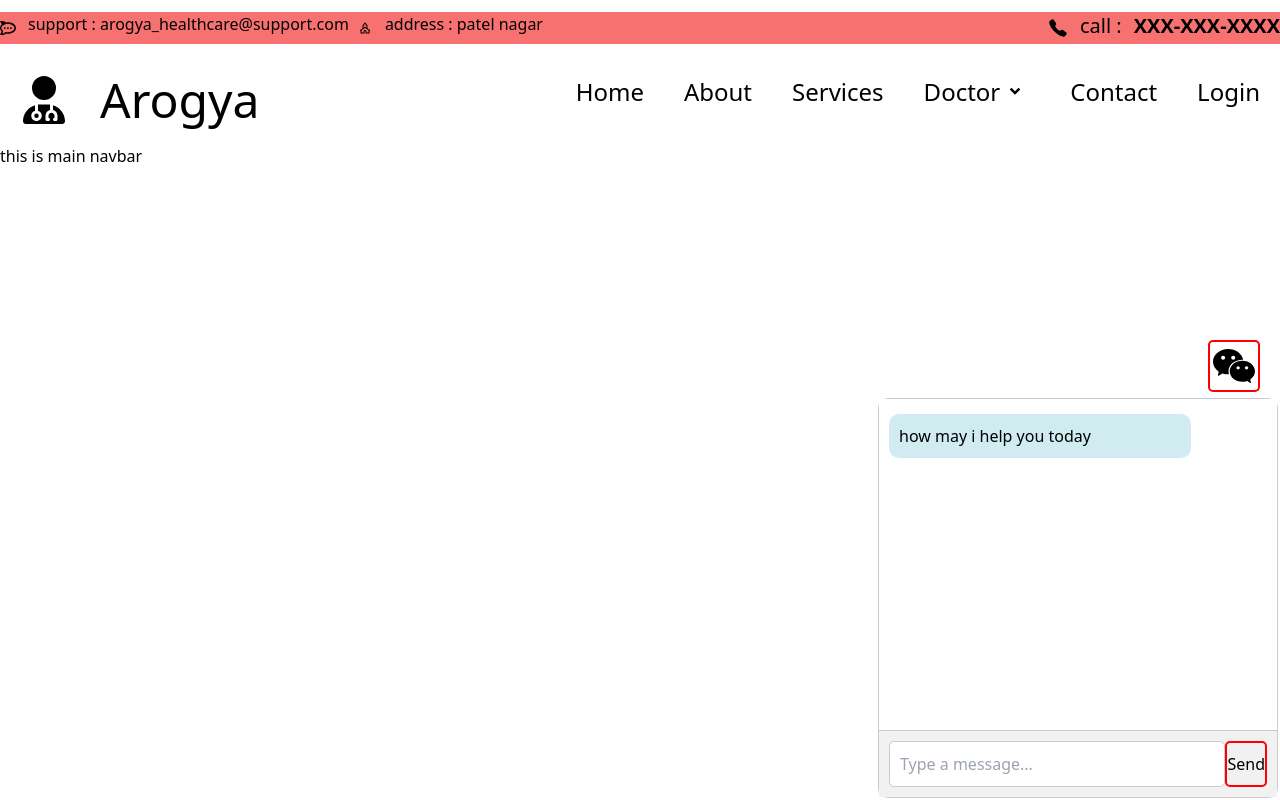
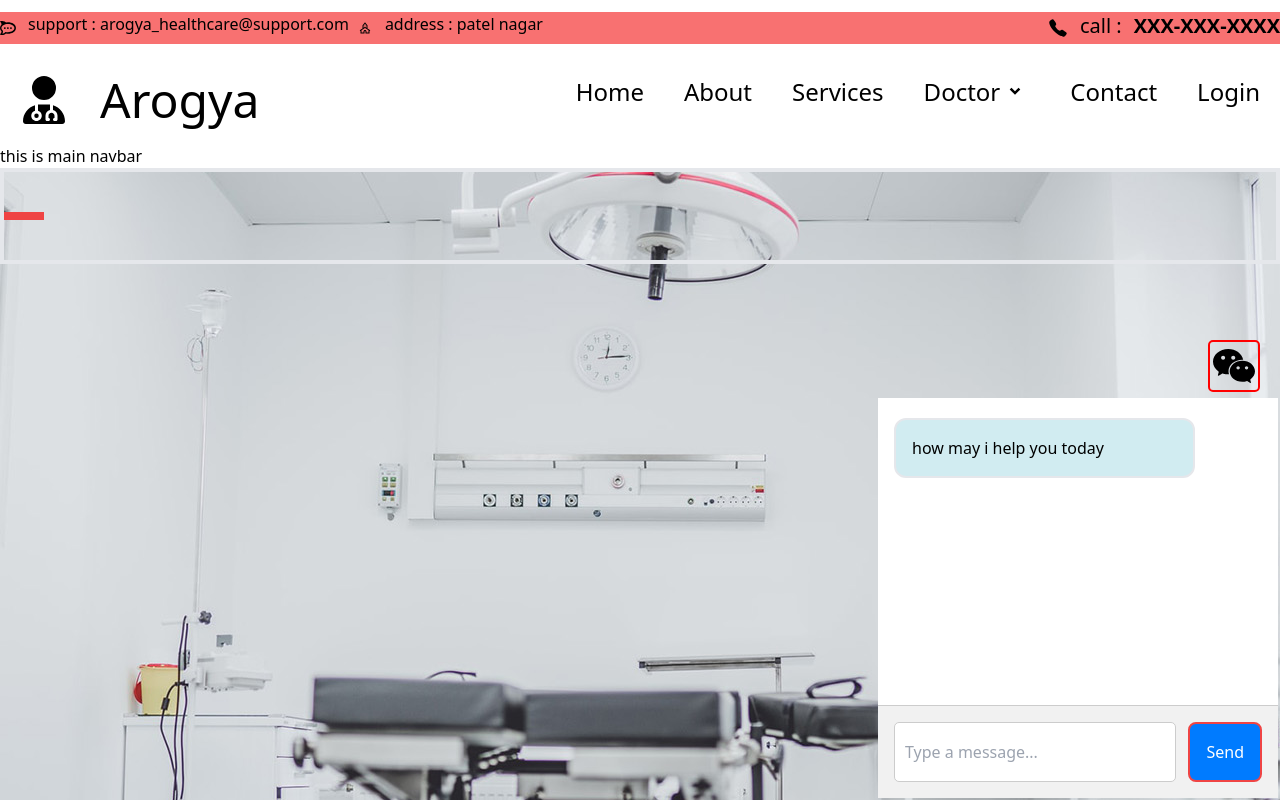
Before and after one commit to UjjwalBaranwal/Arogya_E-healthcare, a React (Vite) app in the folder Frontend/Arogya/: page / in a window 1280 px wide. Both pictures are taken after a click on the button 1234 px from the left and 762 px from the top of the page. Shown: the top 800 px of the page. Built offline with nearby package versions, Linux system fonts and the light colour scheme.

Commit message:
something is made

```diff
--- a/Frontend/Arogya/src/features/LandingPage/Home.jsx
+++ b/Frontend/Arogya/src/features/LandingPage/Home.jsx
@@ -1,5 +1,14 @@
 function Home() {
-  return <div className="bg-url()"></div>;
+  return (
+    <div className="bg-fit bg-no-repeat  bg-center h-screen bg-[url('/src/assets/slider-bg-1.jpg')] ">
+      {/* Your content here */}
+      <div className=" border-4 border-red ">
+        <div className="flex container">
+          <div className="border-solid h-2 bg-red-500 w-10 my-10"></div>
+        </div>
+      </div>
+    </div>
+  );
 }
 
 export default Home;
--- a/Frontend/Arogya/src/features/LandingPage/LandingPage.jsx
+++ b/Frontend/Arogya/src/features/LandingPage/LandingPage.jsx
@@ -1,11 +1,13 @@
-import { Outlet } from "react-router";
+// import { Outlet } from "react-router";
 import Navbar from "./Navbar";
+import Home from "./Home";
 
 function LandingPage() {
   return (
     <div>
       <Navbar />
       {/* <Outlet/> */}
+      <Home />
     </div>
   );
 }
--- a/Frontend/Arogya/src/features/chatbot/Chatbot.css
+++ b/Frontend/Arogya/src/features/chatbot/Chatbot.css
@@ -1,5 +1,5 @@
 .chatbot-container {
-  position: absolute;
+  position: fixed;
   right: 2px;
   bottom: 2px;
   display: flex;
--- a/Frontend/Arogya/src/features/chatbot/Chatbot.jsx
+++ b/Frontend/Arogya/src/features/chatbot/Chatbot.jsx
@@ -13,6 +13,8 @@ const Chatbot = () => {
     if (inputMessage.trim() === "") return;
 
     const userMessage = { sender: "user", message: inputMessage };
+    setInputMessage(""); // Clear input field
+
     setMessages([...messages, userMessage]); // Update UI with the user's message
 
     try {
@@ -37,8 +39,6 @@ const Chatbot = () => {
         { sender: "bot", message: "Please connect to internet" },
       ]); // Add bot response to the UI
     }
-
-    setInputMessage(""); // Clear input field
   };
 
   const handleInputChange = (e) => {
@@ -54,24 +54,37 @@ const Chatbot = () => {
   return (
     <>
       <ChatButton isOpen={isOpen} setIsOpen={setIsOpen} />
-      <div className="chatbot-container ">
-        <div className="chat-window">
+      <div className="fixed right-0.5 bottom-0.5 flex flex-col w-[400px] h-[400px] border-1  border-[#ccc] border-solid rounded-lg bg-[#f9f9f9] ">
+        <div className="flex-grow overflow-y-auto p-3 bg-[#fff] border-b border-[#ccc] border-solid">
           {messages.map((msg, index) => (
-            <div key={index} className={`message ${msg.sender}`}>
+            <div
+              key={index}
+              className={`mx-1 my-2 p-4 border-solid border-[2px] max-w-[80%] rounded-xl ${
+                msg.sender === "user"
+                  ? "bg-[#e0e0e0] text-right self-end"
+                  : "bg-[#d1ecf1] self-start text-left"
+              }`}
+            >
               <p>{msg.message}</p>
             </div>
           ))}
         </div>
 
-        <div className="input-container">
+        <div className="input-container flex p-4 bg-[#f1f1f1]">
           <input
             type="text"
             placeholder="Type a message..."
             value={inputMessage}
             onChange={handleInputChange}
             onKeyUp={handleKeyPress}
+            className="flex-grow p-4 border-[#ccc] rounded-md outline-none border-solid "
           />
-          <button onClick={handleSendMessage}>Send</button>
+          <button
+            onClick={handleSendMessage}
+            className="p-4 ml-3 border-solid border-2 border-red-500 bg-[#007bff] rounded-lg cursor-pointer text-[white] hover:bg-[#0056b3]"
+          >
+            Send
+          </button>
         </div>
       </div>
     </>
@@ -83,9 +96,7 @@ function ChatButton({ isOpen, setIsOpen }) {
       onClick={() => {
         setIsOpen(!isOpen);
       }}
-      className={`absolute right-5 ${
-        isOpen ? "bottom-[25.5rem]  " : "bottom-3 "
-      }`}
+      className={`fixed right-5 ${isOpen ? "bottom-[25.5rem]  " : "bottom-3 "}`}
     >
       <AiOutlineWechat className="text-5xl" />
     </button>
```
Also changed, not shown: Frontend/Arogya/src/assets/slider-bg-1.jpg (added).
